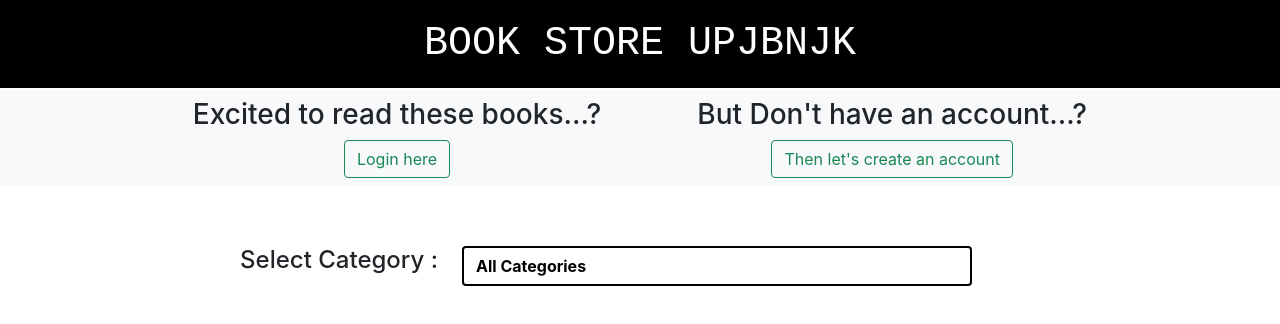
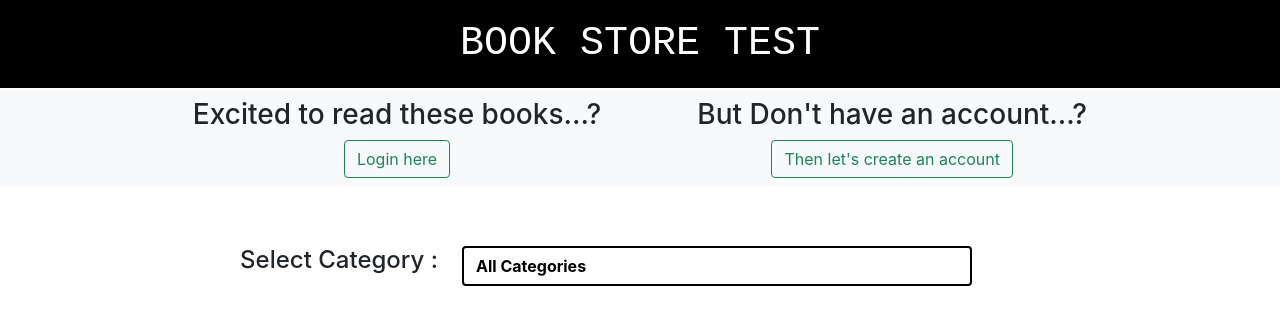
Before and after one commit to KarraNikhilReddy/ReactBookStore, a React (Create React App) app: page / in a window 1280 px wide. Shown: the top 324 px of the page. Built offline with nearby package versions, Linux system fonts and the light colour scheme.

Commit message:
HashRouter update

```diff
--- a/src/App.js
+++ b/src/App.js
@@ -4,7 +4,9 @@ import store, { Persistor } from "./redux/store";
 import { Provider } from "react-redux";
 import CRUDUser from "./components/CRUDUser";
 import CRUDBook from "./components/CRUDBook";
-import { BrowserRouter as Router, Routes, Route } from "react-router-dom";
+// import { BrowserRouter as Router, Routes, Route } from "react-router-dom";
+
+import { HashRouter as Router, Routes, Route } from "react-router-dom";
 
 import Banner from "./components/DefaultComponents/Banner";
 import Home from "./components/DefaultComponents/Home";
--- a/src/components/DefaultComponents/Banner.js
+++ b/src/components/DefaultComponents/Banner.js
@@ -3,7 +3,7 @@ import React from 'react'
 function Heading() {
   return (
     <div id="bannerDiv">
-        <h1 id="banner">BOOK STORE UPJBNJK</h1>
+        <h1 id="banner">BOOK STORE TEST</h1>
     </div>
   )
 }
```
